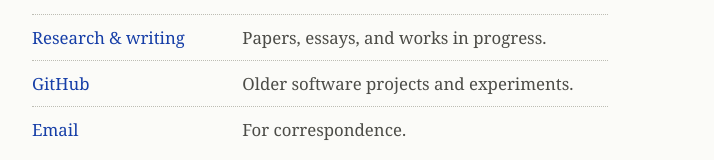
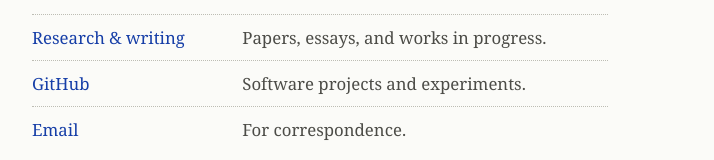
Before and after one commit to ashtyn3/port, a SvelteKit app: page / in a window 1280 px wide. Shown: the part 400-560 px from the top of the page, without its empty margins (268-982 px from the left). Built offline with nearby package versions, Linux system fonts and the light colour scheme; a web font is replaced by a local one.

Commit message:
content: simplify GitHub description

```diff
--- a/src/routes/+page.svelte
+++ b/src/routes/+page.svelte
@@ -23,7 +23,7 @@
 				</li>
 				<li>
 					<a href="https://github.com/ashtyn3">GitHub</a>
-					<span>Older software projects and experiments.</span>
+					<span>Software projects and experiments.</span>
 				</li>
 				<li>
 					<a href="mailto:ashtynmorel@gmail.com">Email</a>
```
